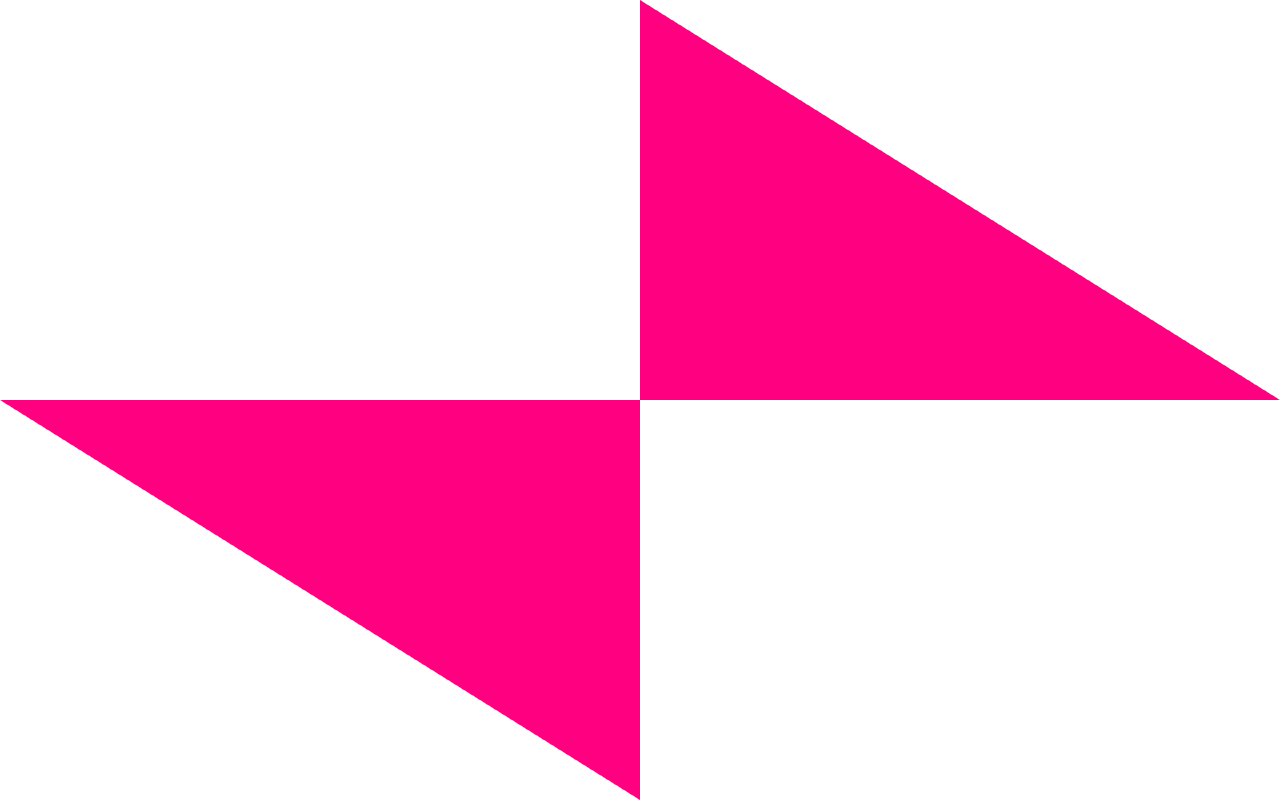
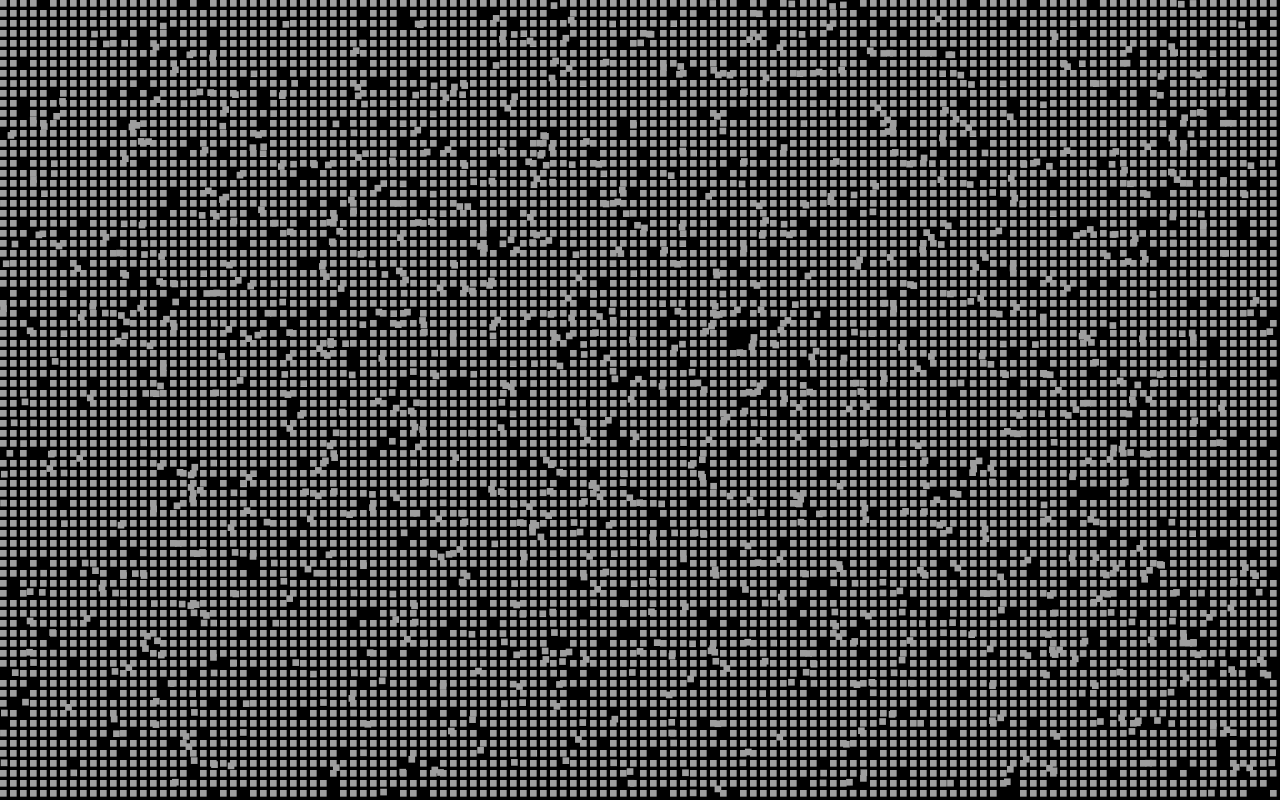
Before and after one commit to alajillo/particle-system, a website built with Vite: page index.html in a window 1280 px wide. Built offline with nearby package versions, Linux system fonts and the light colour scheme.

Commit message:
Revert "practice : convert webgl"
This reverts commit 120e9f41a2f122516970d656467decadf205ac80.

```diff
--- a/index.css
+++ b/index.css
@@ -3,10 +3,10 @@
     padding : 0;
     margin : 0;
 }
-html, body, #app {
-	width : 100%;
-	height : 100%;
-}
+
 body {
     overflow: hidden;
 }
+#app {
+    background-color: black;
+}
--- a/index.html
+++ b/index.html
@@ -8,21 +8,6 @@
   </head>
   <body>
     <canvas id="app"></canvas>
-	<script id="vertex-shader-2d" type="notjs">
-		attribute vec4 a_position;
-
-		void main() {
-			gl_Position = a_position;
-		}
-	</script>
-	<script id="fragment-shader-2d" type="notjs">
-		precision mediump float;
-
-		void main() {
-		  gl_FragColor = vec4(1, 0, 0.5, 1);
-		}
-	</script>
-    <script type="module" src="/webgl.js"></script>
-	<script src="https://webglfundamentals.org/webgl/resources/webgl-utils.js"></script>
+    <script type="module" src="/main.js"></script>
   </body>
 </html>
--- a/webgl.js
+++ /dev/null
@@ -1,126 +0,0 @@
-import './index.css'
-/* eslint no-console:0 consistent-return:0 */
-"use strict";
-
-function resizeCanvasToDisplaySize(canvas, multiplier) {
-    multiplier = multiplier || 1;
-    const width  = canvas.clientWidth  * multiplier | 0;
-    const height = canvas.clientHeight * multiplier | 0;
-	console.log(canvas.width)
-	console.log(canvas.height)
-	console.log(width)
-	console.log(height)
-    if (canvas.width !== width ||  canvas.height !== height) {
-      canvas.width  = width;
-      canvas.height = height;
-      return true;
-    }
-    return false;
-  }
-function createShader(gl, type, source) {
-  var shader = gl.createShader(type);
-  gl.shaderSource(shader, source);
-  gl.compileShader(shader);
-  var success = gl.getShaderParameter(shader, gl.COMPILE_STATUS);
-  if (success) {
-    return shader;
-  }
-
-  console.log(gl.getShaderInfoLog(shader));
-  gl.deleteShader(shader);
-}
-
-function createProgram(gl, vertexShader, fragmentShader) {
-  var program = gl.createProgram();
-  gl.attachShader(program, vertexShader);
-  gl.attachShader(program, fragmentShader);
-  gl.linkProgram(program);
-  var success = gl.getProgramParameter(program, gl.LINK_STATUS);
-  if (success) {
-    return program;
-  }
-
-  console.log(gl.getProgramInfoLog(program));
-  gl.deleteProgram(program);
-}
-
-function main() {
-  // Get A WebGL context
-  var canvas = document.querySelector("#app");
-  canvas.width = window.innerWidth;
-  canvas.height = window.innerHeight;
-  var gl = canvas.getContext("webgl");
-  if (!gl) {
-    return;
-  }
-
-  // Get the strings for our GLSL shaders
-  var vertexShaderSource = document.querySelector("#vertex-shader-2d").text;
-  var fragmentShaderSource = document.querySelector("#fragment-shader-2d").text;
-
-  // create GLSL shaders, upload the GLSL source, compile the shaders
-  var vertexShader = createShader(gl, gl.VERTEX_SHADER, vertexShaderSource);
-  var fragmentShader = createShader(gl, gl.FRAGMENT_SHADER, fragmentShaderSource);
-
-  // Link the two shaders into a program
-  var program = createProgram(gl, vertexShader, fragmentShader);
-
-  // look up where the vertex data needs to go.
-  var positionAttributeLocation = gl.getAttribLocation(program, "a_position");
-
-  // Create a buffer and put three 2d clip space points in it
-  var positionBuffer = gl.createBuffer();
-
-  // Bind it to ARRAY_BUFFER (think of it as ARRAY_BUFFER = positionBuffer)
-  gl.bindBuffer(gl.ARRAY_BUFFER, positionBuffer);
-
-  var positions = [
-    0, 0,
-    1, 0,
-	0, 1,
-	0, 0,
-	-1, 0,
-	0, -1,
-  ];
-  gl.bufferData(gl.ARRAY_BUFFER, new Float32Array(positions), gl.STATIC_DRAW);
-
-  // code above this line is initialization code.
-  // code below this line is rendering code.
-
-//   resizeCanvasToDisplaySize(gl.canvas);
-
-
-
-  // Tell WebGL how to convert from clip space to pixels
-  gl.viewport(0, 0, gl.canvas.width, gl.canvas.height);
-
-  // Clear the canvas
-  gl.clearColor(0, 0, 0, 0);
-  gl.clear(gl.COLOR_BUFFER_BIT);
-
-  // Tell it to use our program (pair of shaders)
-  gl.useProgram(program);
-
-  // Turn on the attribute
-  gl.enableVertexAttribArray(positionAttributeLocation);
-
-  // Bind the position buffer.
-  gl.bindBuffer(gl.ARRAY_BUFFER, positionBuffer);
-
-  // Tell the attribute how to get data out of positionBuffer (ARRAY_BUFFER)
-  var size = 2;          // 2 components per iteration
-  var type = gl.FLOAT;   // the data is 32bit floats
-  var normalize = false; // don't normalize the data
-  var stride = 0;        // 0 = move forward size * sizeof(type) each iteration to get the next position
-  var offset = 0;        // start at the beginning of the buffer
-  gl.vertexAttribPointer(
-      positionAttributeLocation, size, type, normalize, stride, offset);
-
-  // draw
-  var primitiveType = gl.TRIANGLES;
-  var offset = 0;
-  var count = 6;
-  gl.drawArrays(primitiveType, offset, count);
-}
-
-main();
```
